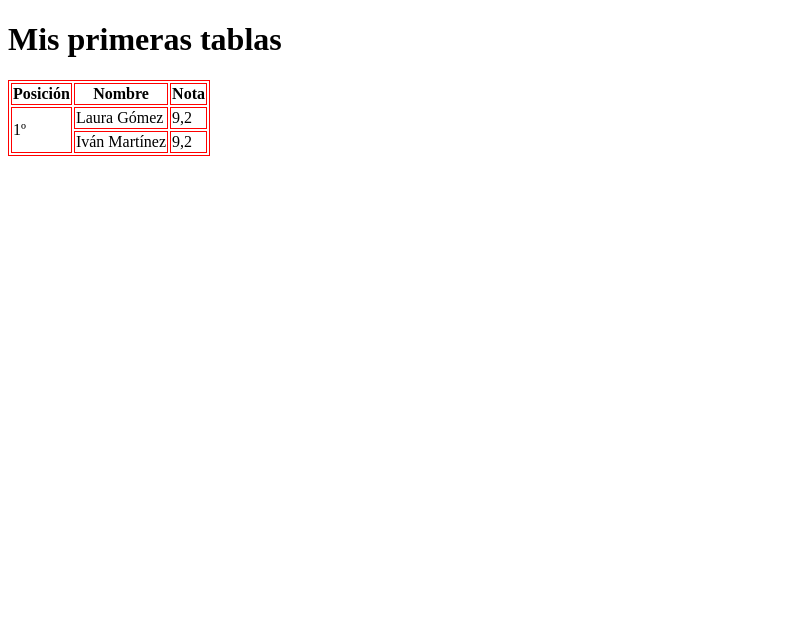
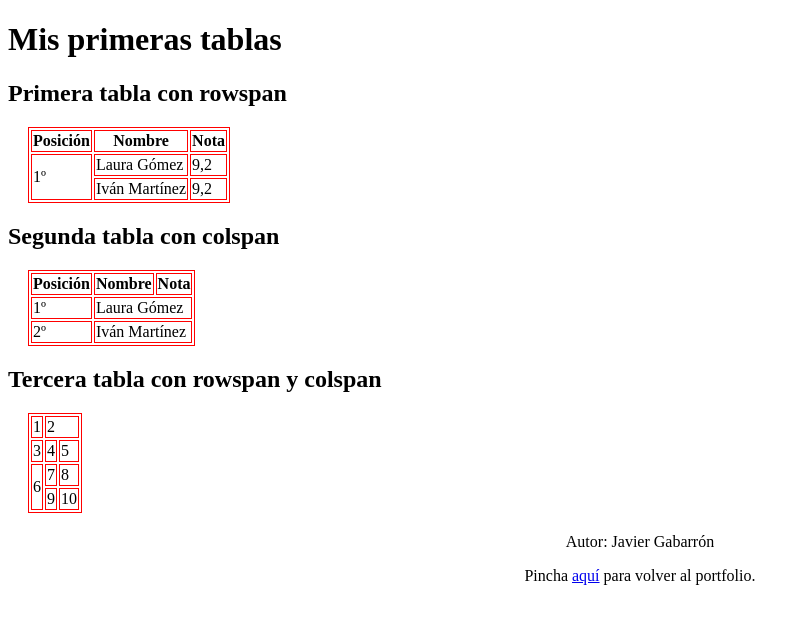
Before and after one commit to yayogabarreu/github, a plain HTML site: page tablas/index.html in a window 1280 px wide. Shown: the whole page, without its empty margins (0-810 px from the left). Drawn offline with Linux system fonts and the light colour scheme.

Commit message:
row y cols

```diff
--- a/tablas/index.html
+++ b/tablas/index.html
@@ -4,9 +4,19 @@
     <meta charset="UTF-8">
     <meta name="viewport" content="width=device-width, initial-scale=1.0">
     <title>Mis primeras tablas</title>
+    <style>
+        table, td, th, tr{
+            border: 1px solid red;
+            margin: 20px;
+        }
+        footer{
+            text-align: center;
+        }
+    </style>
 </head>
 <body>
     <h1>Mis primeras tablas</h1>
+    <h2>Primera tabla con rowspan</h2>
   <table border="1" bordercolor="red">
         <tr>
             <th>Posición</th>
@@ -23,5 +33,47 @@
             <td>9,2</td>
         </tr>
     </table>
-</body>
+
+    <h2>Segunda tabla con colspan</h2>
+    <table border="1">
+        <tr>
+            <th>Posición</th>
+            <th>Nombre</th>
+            <th>Nota</th>
+        </tr>
+        <tr>
+            <td>1º</td>
+            <td colspan="2">Laura Gómez</td>
+        </tr>
+        <tr>
+            <td>2º</td>
+            <td colspan="2">Iván Martínez</td>
+        </tr>
+    </table>
+    <h2>Tercera tabla con rowspan y colspan</h2>
+    <table border="1">
+        <tr>
+            <td>1</td>
+            <td colspan="2">2</td>
+        </tr>
+        <tr>
+            <td>3</td>
+            <td>4</td>
+            <td>5</td>
+        </tr>
+        <tr>
+            <td rowspan="2">6</td>
+            <td>7</td>
+            <td>8</td>
+        </tr>
+        <tr>
+            <td>9</td>
+            <td>10</td>
+        </tr>
+    </table>
+
+    <footer>
+        <p>Autor: Javier Gabarrón</p>
+        <p>Pincha <a href="/index.html">aquí</a> para volver al portfolio.</p>
+    </body>
 </html>
```
